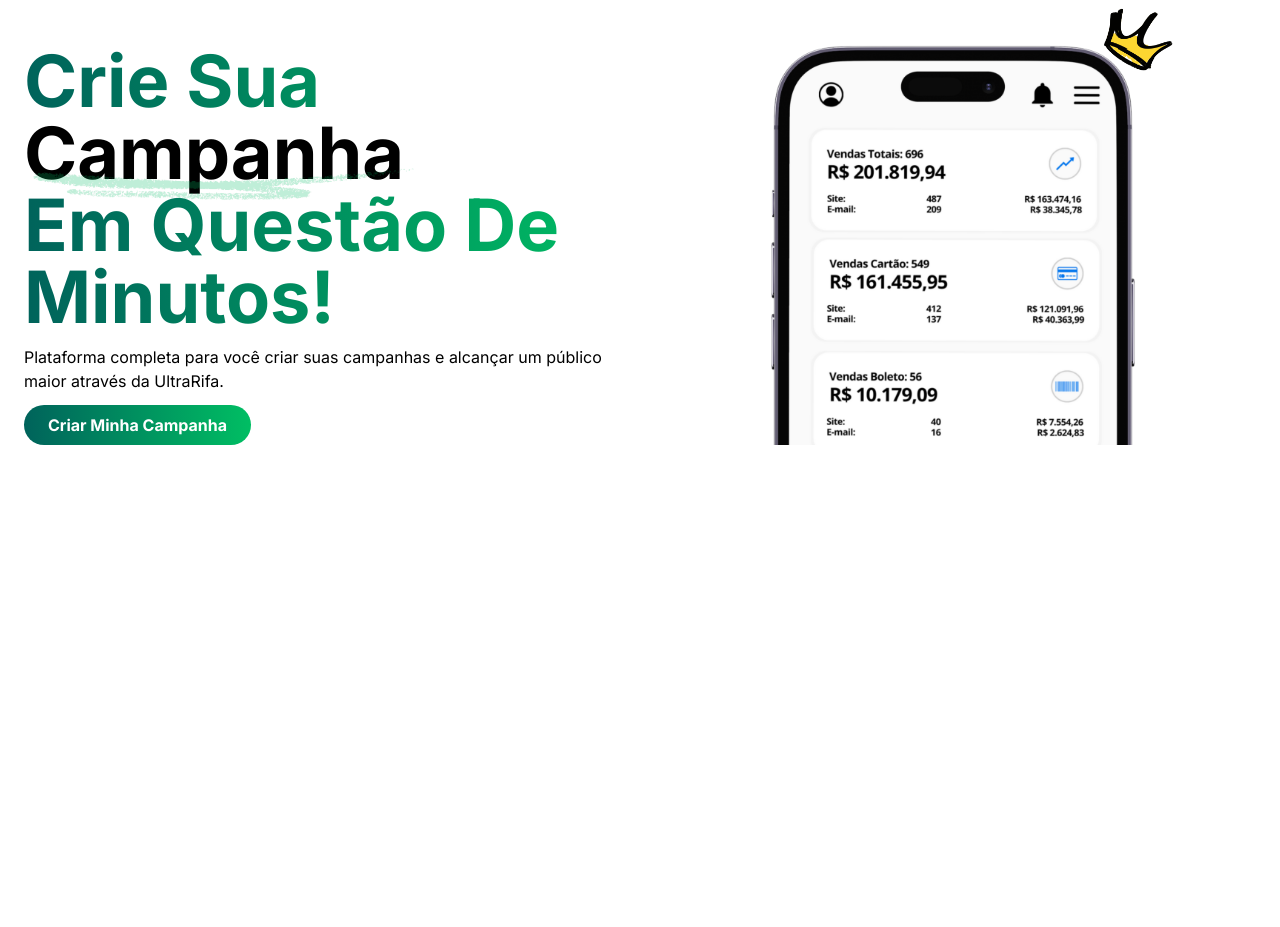
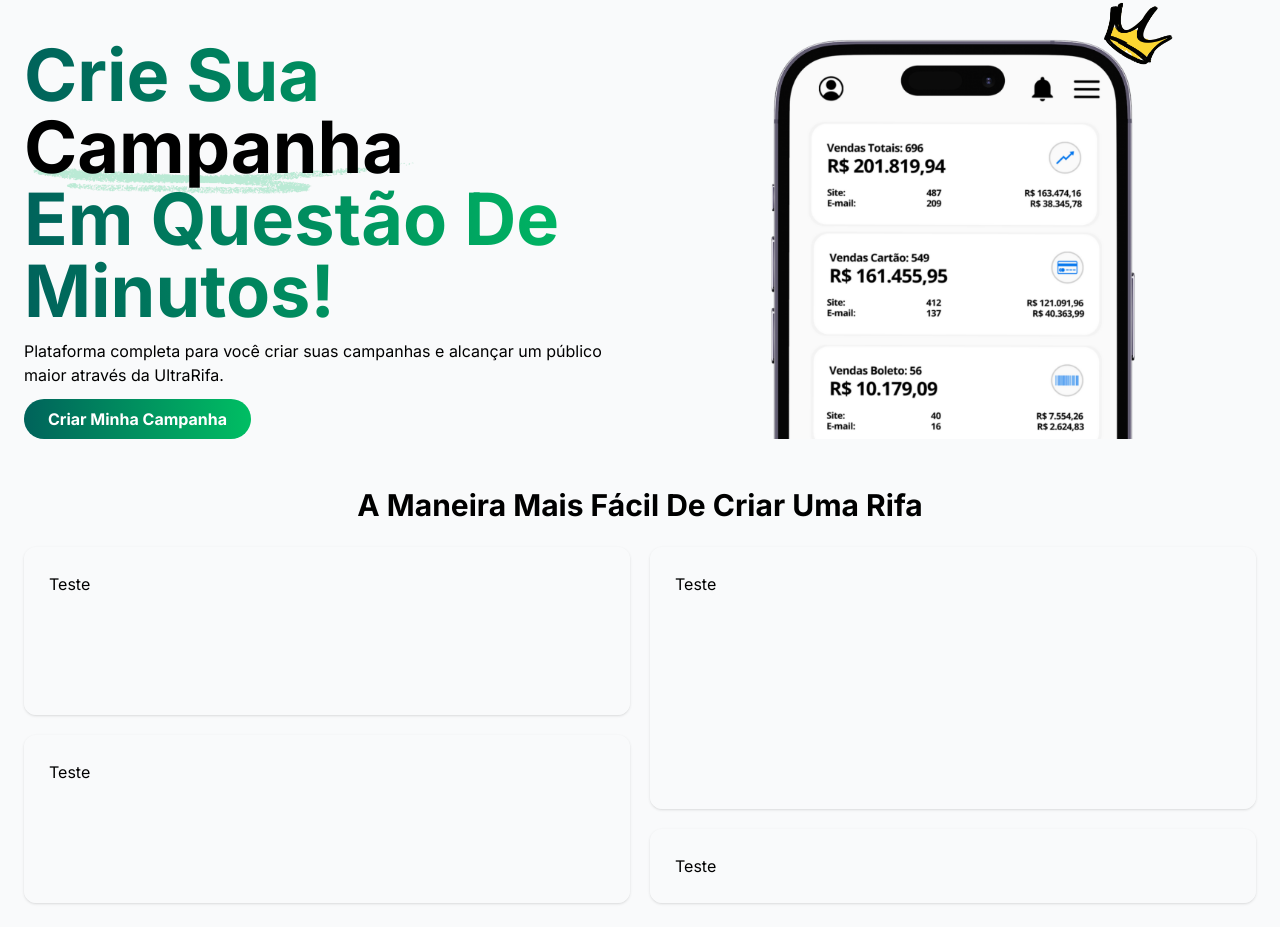
Before and after one commit to Matheus-soier/UltraRifa, a Next.js app: page / in a window 1280 px wide. Shown: the part 85-1012 px from the top of the page. Before the commit the page ends 800 px from the top, so only its background shows below. Built offline with nearby package versions, Linux system fonts and the light colour scheme.

Commit message:
main em construção

```diff
--- a/src/app/layout.tsx
+++ b/src/app/layout.tsx
@@ -19,7 +19,7 @@ export default function RootLayout({
 }>) {
   return (
     <html lang="pt-br">
-      <body className={`flex flex-col ${inter.className}`}>
+      <body className={`flex flex-col bg-gray-50 overflow-x-hidden ${inter.className}`}>
           <SideBarProvider>
             <Header/>
             <SideBar />
--- a/src/app/page.tsx
+++ b/src/app/page.tsx
@@ -3,14 +3,14 @@ import Link from "next/link";
 
 const Page = () => {
   return(
-    <div className="mt-[90px] w-screen flex flex-col items-center px-3">
-      <div className="max-w-screen-xl w-full h-fit px-3 grid grid-cols-1 md:grid-cols-2 gap-5 items-center md:pt-10">
+    <div className="mt-[60px] w-screen flex flex-col items-center px-3">
+      <section className="max-w-screen-xl w-full h-fit px-3 my-6 grid grid-cols-1 md:grid-cols-2 gap-5 items-center md:pt-10">
         <div className="flex flex-col gap-3">
           <h1 className="font-bold capitalize text-4xl ss:text-5xl
           md:text-6xl lg:text-7xl bg-clip-text text-transparent bg-gradient-to-r to-second from-primary">Crie sua
           <div className="relative text-black -z-10">
             campanha
-            <div className="absolute -bottom-3 ss:-bottom-5 left-0">
+            <div className="absolute -bottom-3 ss:-bottom-5 left-0 -z-20">
               <Image src="/rabisco.svg" alt="Rei Ultrarifa" width={400} height={70} className="w-[230px] ss:w-[300px] md:w-[350px] lg:w-[400px]"/>
             </div>
           </div> em questão de minutos!</h1>
@@ -20,14 +20,31 @@ const Page = () => {
           </Link>
         </div>
         <div className="relative flex justify-center">
-    <div className="relative -z-10">
+          <div className="relative">
             <Image src="/hero.png" alt="Celular mostrando a plataforma" width={400} height={300} />
             <div className="absolute -top-10 -right-5">
               <Image src="/king-ultrarifa.svg" alt="Rei Ultrarifa" width={70} height={70} />
             </div>
         </div>
        </div>
+      </section>
+      <section className="max-w-screen-xl flex flex-col gap-6 my-6 w-full h-fit px-3">
+        <h2 className="text-center font-bold text-3xl capitalize">a maneira mais fácil de criar uma Rifa</h2>
+        <div className="grid grid-cols-1 sm:grid-cols-2 grid-rows-4 gap-5 items-center">
+          <div className="row-span-2 h-full border border-gray-50 shadow p-6 rounded-xl">
+            Teste
           </div>
+          <div className="row-span-3 h-full border border-gray-50 shadow p-6 rounded-xl">
+            Teste
+          </div>
+          <div className="row-span-2 h-full border border-gray-50 shadow p-6 rounded-xl">
+            Teste
+          </div>
+          <div className="row-span-1 h-full border border-gray-50 shadow p-6 rounded-xl">
+            Teste
+          </div>
+        </div>
+      </section>
     </div>
   );
 }
--- a/src/components/Header/Header.tsx
+++ b/src/components/Header/Header.tsx
@@ -32,8 +32,8 @@ export const Header = () => {
     }, []);
 
     return(
-        <header className="fixed z-10 bg-white w-screen h-fit flex items-center justify-center shadow">
-            <div className="max-w-screen-xl md:py-1 px-3 flex justify-between items-center w-full h-hull">
+        <header className="fixed -top-[1px] left-0 z-20 bg-white w-screen h-fit flex items-center justify-center shadow backdrop-blur-md bg-white/60">
+            <div className="max-w-screen-xl md:py-1 px-3 flex justify-between items-center w-full h-full">
                 <div className="flex items-center gap-4">
                     <Link href={"/"} className="transition-all ease-in-out hover:opacity-80">
                         <Image src={image} alt={"Logo UltraRifa"} width={imageSize} height={0}/>
--- a/src/components/SideBar/SideBar.tsx
+++ b/src/components/SideBar/SideBar.tsx
@@ -25,7 +25,7 @@ export const SideBar = () => {
   }, [useCtx]);
 
     return(
-        <div className={`${useCtx.expanded ? "left-0" : "left-[-300px]"} fixed side-bar bg-white w-[280px] h-full mt-[58px] flex flex-col border-r md:hidden transition-all ease-in-out`}>
+        <div className={`${useCtx.expanded ? "left-0" : "left-[-300px]"} fixed side-bar bg-white w-[280px] h-full mt-[58px] flex flex-col border-r md:hidden transition-all ease-in-out z-10`}>
             <ItemMenu icon={<LoginIcon/>} title={"Login"} link={"/"} style="ss:hidden" custom="bg-primary/30 text-primary"/>
             <ItemMenu icon={<SignInIcon/>} title={"Criar Conta"} link={"/"} style="ss:hidden" custom="bg-primary/30 text-primary"/>
             <ItemMenu icon={<MoneyIcon/>} title={"Preços"} link={"/"}/>
```
Lines whose indentation alone changed are shown as unchanged.
